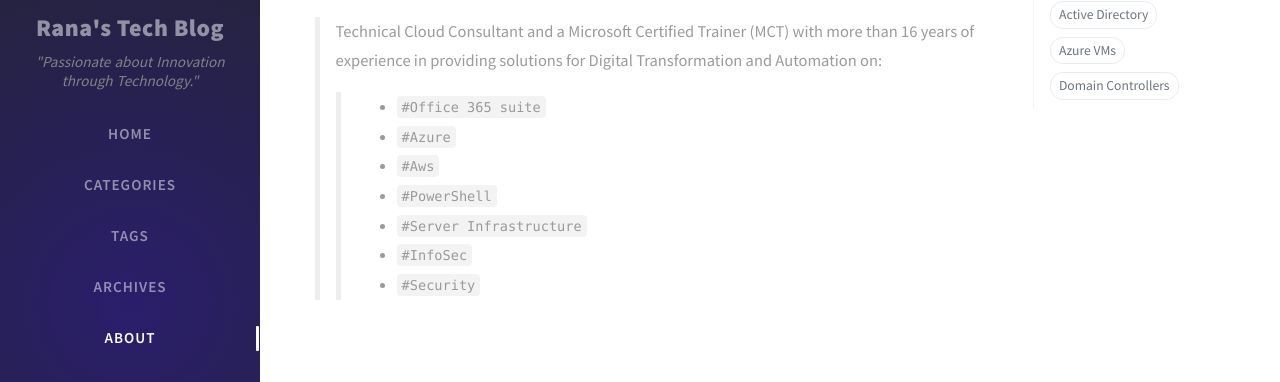
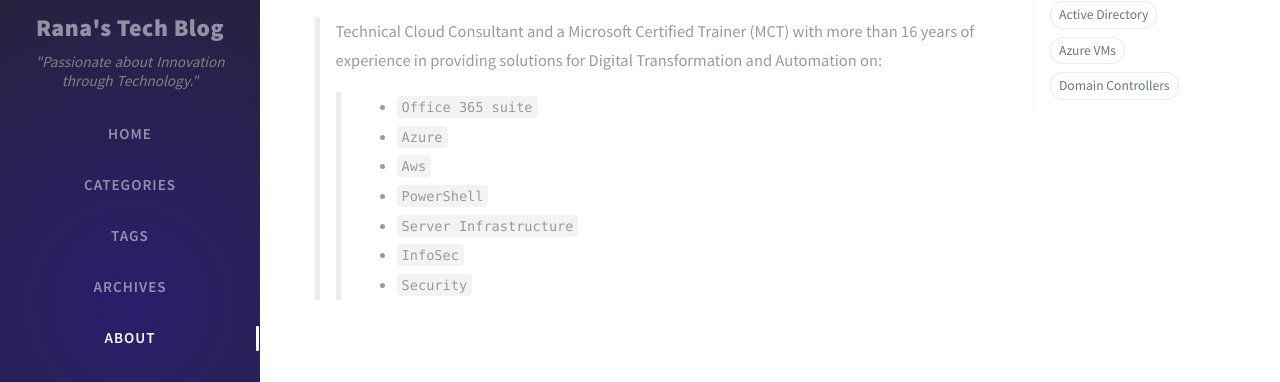
Before and after one commit to ranabanerjee15/ranabanerjee15.github.io, a Jekyll site: the page built from _tabs/about.md, in a window 1280 px wide. Shown: the part 146-528 px from the top of the page. Built offline with Jekyll 4.4.1, drawn with Linux system fonts in a browser that asks for light colours; nearby versions of some CDN libraries; comment, search, counter and statistics services are not loaded.

```diff
--- a/_config.yml
+++ b/_config.yml
@@ -76,7 +76,7 @@ theme_mode:  # [light|dark]
 img_cdn: ''
 
 # the avatar on sidebar, support local or CORS resources
-avatar: /assets/img/sample/RB.png
+avatar: /assets/img/author/RB.png
 
 # boolean type, the global switch for ToC in posts.
 toc: true
--- a/_tabs/about.md
+++ b/_tabs/about.md
@@ -7,10 +7,10 @@ order: 4
 
 > Technical Cloud Consultant and a Microsoft Certified Trainer (MCT) with more than 16 years of experience in providing solutions for
 Digital Transformation and Automation on:
-  >> + `#Office 365 suite`
-  >> + `#Azure`
-  >> + `#Aws`
-  >> + `#PowerShell`
-  >> + `#Server Infrastructure`
-  >> + `#InfoSec`
-  >> + `#Security`
+  >> + `Office 365 suite`
+  >> + `Azure`
+  >> + `Aws`
+  >> + `PowerShell`
+  >> + `Server Infrastructure`
+  >> + `InfoSec`
+  >> + `Security`
```
Also changed, not shown: _posts/2020-07-06-Azure-VM-Loosing-Connectivity-after-reboot.md (+2 -2 lines), assets/img/author/RB.png (renamed from assets/img/sample/RB.png), assets/img/posts/Vm-reboot.png (renamed from assets/img/sample/Vm-reboot.png), assets/img/posts/vm-nav.png (renamed from assets/img/sample/vm-nav.png), assets/img/sample/devices-mockup.png (deleted), assets/img/sample/download-icons.png (deleted), assets/img/sample/mockup.png (deleted), assets/img/sample/upload-image.png (deleted).
